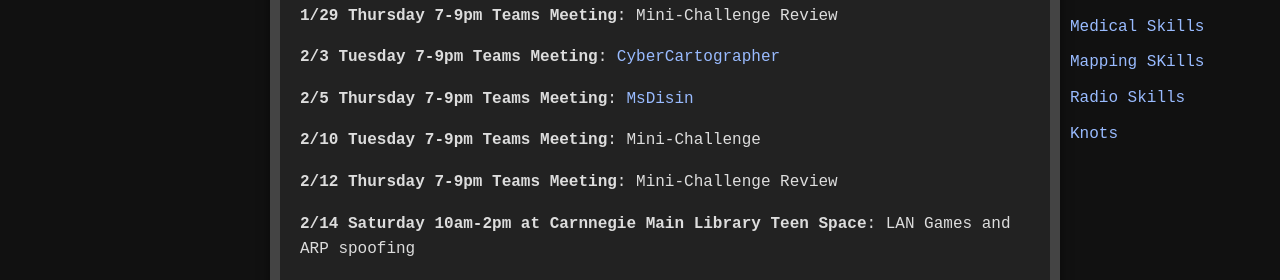
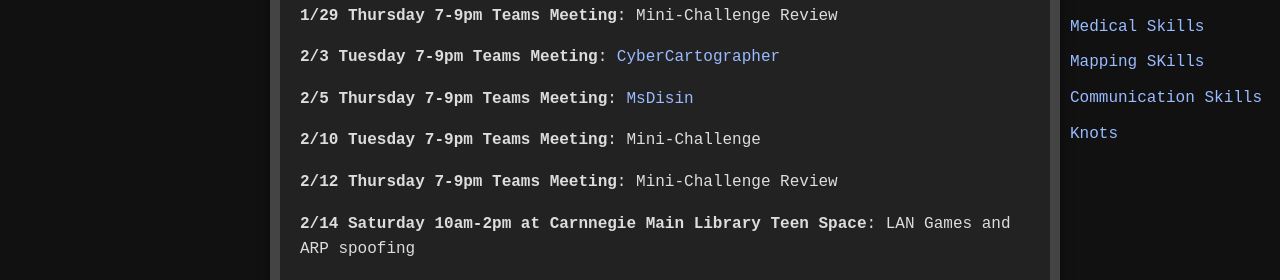
Before and after one commit to jboyce1/ZombieInvasionPrep, a Jekyll site: the page built from index.md, in a window 1280 px wide. Shown: the part 361-641 px from the top of the page. Built offline with Jekyll 4.4.1, drawn with Linux system fonts in a browser that asks for light colours.

Commit message:
Update default.html

```diff
--- a/_layouts/default.html
+++ b/_layouts/default.html
@@ -16,11 +16,10 @@
         <a href="{{ '/classes/miz/miz' | relative_url }}">Mathematics in Zombieland</a>
         <a href="{{ '/classes/prepare_yourself/prepare_yourself' | relative_url }}">Prepare Yourself</a>
         <a href="{{ '/classes/prepare_your_society/prepare_your_society' | relative_url }}">Prepare Your Society</a>
-        <a href="{{ '/classes/LANgeist/LANgeist' | relative_url }}">Medical Skills</a>
-        <a href="{{ '/classes/MALchemist/MALchemist' | relative_url }}">Mapping SKills</a>
-        <a href="{{ '/classes/Portalord/Portalord' | relative_url }}">Radio Skills</a>
-        <a href="{{ '/classes/8ball/8ball' | relative_url }}">Knots</a>
-
+        <a href="{{ '/skills/medical/medical' | relative_url }}">Medical Skills</a>
+        <a href="{{ '/skills/mapping/mapping' | relative_url }}">Mapping SKills</a>
+        <a href="{{ '/skills/communication/communication' | relative_url }}">Communication Skills</a>
+        <a href="{{ '/skills/knots/knots' | relative_url }}">Knots</a>
     </nav>
     <nav id="left-nav">
     <h2>Sections</h2>
```
